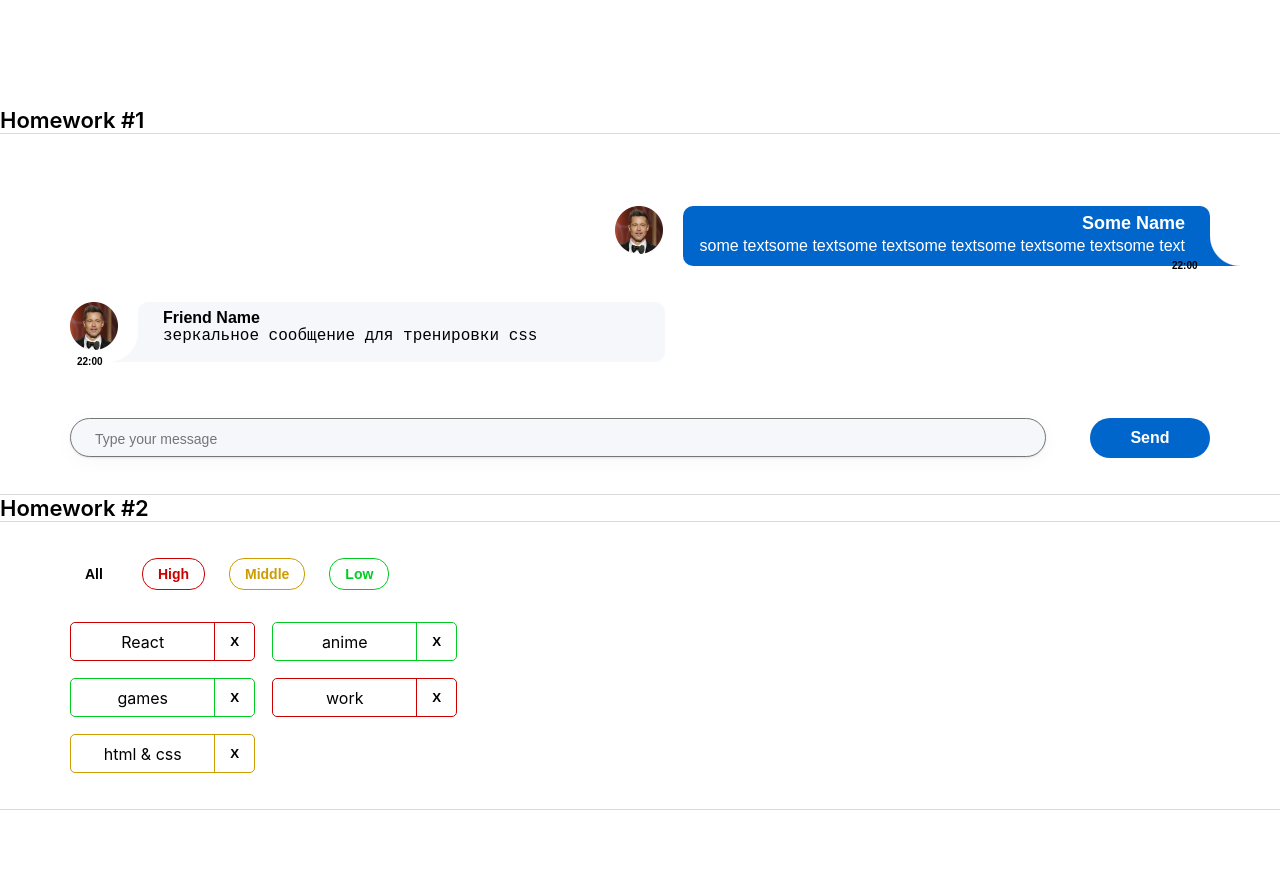
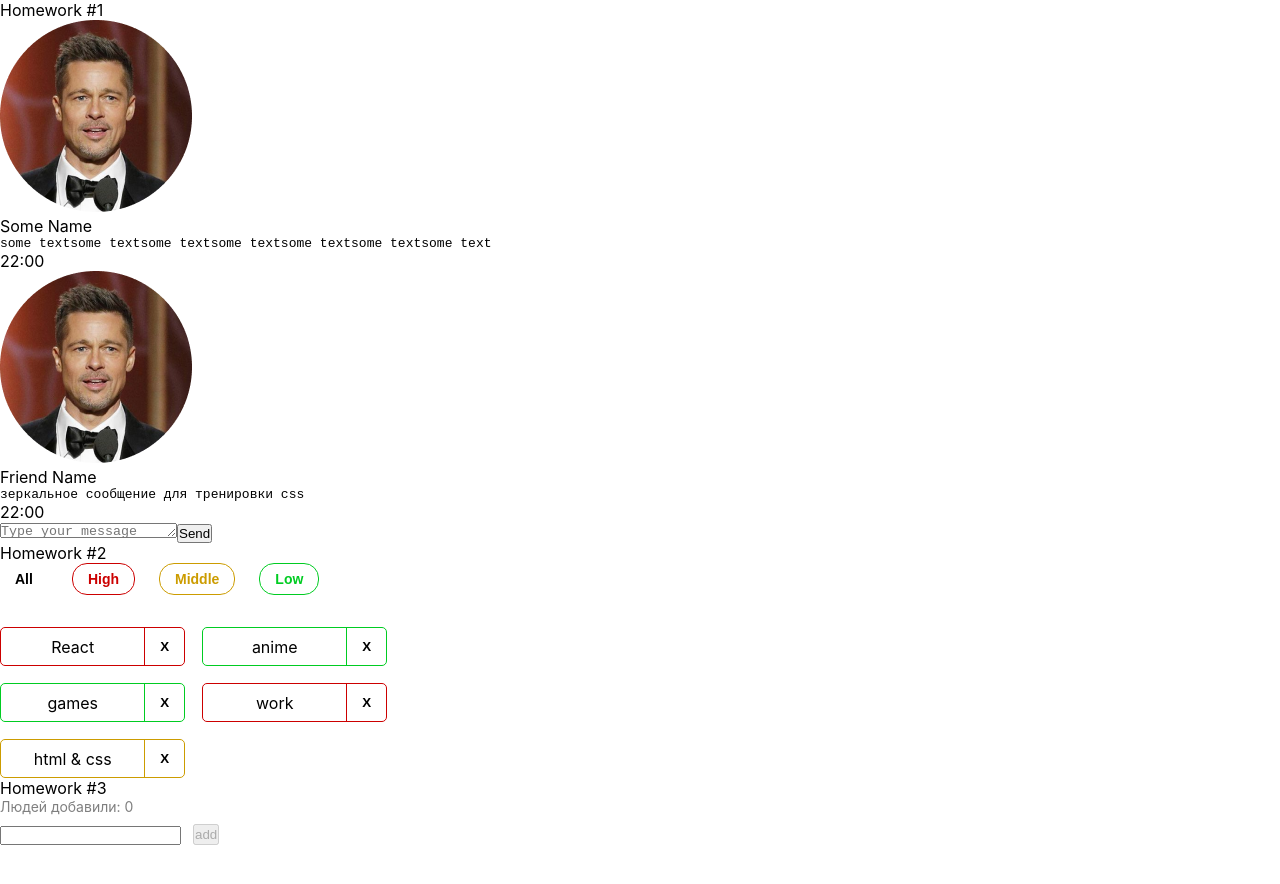
Before and after one commit to Emilo067/hws2-master, a React (Create React App) app: page /#/ in a window 1280 px wide. Shown: the top 884 px of the page. After the commit the page ends 845 px from the top, so only its background shows below. Built offline with nearby package versions, Linux system fonts and the light colour scheme.

Commit message:
Hometask 3

```diff
--- a/src/s1-main/App.module.css
+++ b/src/s1-main/App.module.css
@@ -1,28 +1,11 @@
 .App {
     --header_height: 60px;
-    /*display: flex;*/
-    /*flex-direction: column;*/
-    /*justify-content: center;*/
-    /*align-items: center;*/
-    min-height: 100vh;
-    /*gap: 37px;*/
-    /*max-width: 1140px;*/
-    /*margin: 0 auto;*/
-    padding-top: 107px;
-    padding-bottom: 134px;
 }
 
 .hw {
-    border-bottom: 1px solid #D9D9D9;
-    border-top: 1px solid #D9D9D9;
-    /*min-width: 1200px;*/
-    padding: 36px 70px;
+
 }
 
 .hwTitle {
-    color: #000;
-    font-size: 22px;
-    font-style: normal;
-    font-weight: 600;
-    line-height: normal;
+
 }
--- a/src/s1-main/App.tsx
+++ b/src/s1-main/App.tsx
@@ -2,6 +2,7 @@
 import s from './App.module.css'
 import HW1 from '../s2-homeworks/hw01/HW1'
 import HW2 from "../s2-homeworks/hw02/HW2";
+import HW3 from "../s2-homeworks/hw03/HW3";
 
 function App() {
     return (
@@ -9,7 +10,7 @@
             <HW1/>
             {/*раскомментировать по ходу выполнения*/}
             <HW2/>
-            {/*<HW3/>*/}
+            <HW3/>
             {/*<HW4/>*/}
 
             {/*при выполнении дз 5 и более - закомментировать здесь дз 1-4, так как они есть внутри дз 5*/}
--- a/src/s2-homeworks/hw01/friend-message/FriendMessage.module.css
+++ b/src/s2-homeworks/hw01/friend-message/FriendMessage.module.css
@@ -1,63 +1,31 @@
 .friendMessage {
-    position: relative;
-    margin-top: 36px;
+
 }
 
 .friendImageAndText {
-    display: flex;
-    gap: 20px;
+
 }
 
 .friendImageAndText img {
-    width: 48px;
-    height: 48px;
+
 }
 
 .friendText {
-    position: relative;
-    background-color: #F5F7FB;
-    width: 527px;
-    height: 60px;
-    border-radius: 10px 10px 10px 0;
-    padding: 7px 0 8px 25px;
+
 }
 
 .friendText:after {
-    content: "";
-    position: absolute;
-    bottom: 0;
-    right: 100%;
-    display: block;
-    width: 30px;
-    height: 30px;
-    background: radial-gradient(60px at top left, transparent 49%, #F5F7FB 51%) no-repeat right bottom;
+
 }
 
 .friendName {
-    color: #000;
-    font-family: 'Montserrat', sans-serif;
-    font-size: 16px;
-    font-style: normal;
-    font-weight: 600;
-    line-height: normal;
+
 }
 
 .friendMessageText {
-    color: #000;
-    font-size: 16px;
-    font-style: normal;
-    font-weight: 400;
-    line-height: normal;
+
 }
 
 .friendTime {
-    color: #000;
-    font-size: 10px;
-    font-family: 'Montserrat', sans-serif;
-    font-style: normal;
-    font-weight: 600;
-    line-height: normal;
-    position: absolute;
-    left: 7px;
-    top: 54px;
+
 }
--- a/src/s2-homeworks/hw01/message-sender/MessageSender.module.css
+++ b/src/s2-homeworks/hw01/message-sender/MessageSender.module.css
@@ -1,38 +1,13 @@
 .sendForm {
-    display: flex;
-    margin-top: 56px;
+
 }
 
 .textarea {
-    border-radius: 20px;
-    background: #F5F7FB;
-    box-shadow: 0 1px 2px 0 rgba(29, 33, 38, 0.10), 0 5px 20px 0 rgba(29, 33, 38, 0.03);
-    width: 976px;
-    height: 40px;
-    color: rgba(0, 0, 0, 0.60);
-    font-family: 'Montserrat', sans-serif;
-    font-size: 14px;
-    font-style: normal;
-    font-weight: 400;
-    line-height: normal;
-    padding: 12px 0 11px 24px;
-    resize: none;
-    overflow: hidden;
+
 }
 
 .button {
-    font-family: 'Montserrat', sans-serif;
-    width: 120px;
-    height: 40px;
-    border-radius: 20px;
-    background: #06C;
-    color: #FFF;
-    font-size: 16px;
-    font-style: normal;
-    font-weight: 600;
-    line-height: normal;
-    border: none;
-    margin-left: 44px;
+
 }
 
 .button:hover {
--- a/src/s2-homeworks/hw01/message/Message.module.css
+++ b/src/s2-homeworks/hw01/message/Message.module.css
@@ -1,71 +1,31 @@
 .message {
-    /*display: flex;*/
-    /*justify-content: flex-end;*/
-    /*flex-direction: column;*/
-    /*gap: 47px;*/
-    position: relative;
-    margin-top: 36px;
+
 }
 
 .imageAndText {
-    display: flex;
-    justify-content: flex-end;
-    gap: 20px;
+
 }
 
 .imageAndText img {
-    width: 48px;
-    height: 48px;
+
 }
 
 .text {
-    position: relative;
-    background-color: #06C;
-    width: 527px;
-    height: 60px;
-    border-radius: 10px 10px 0 10px;
-    padding: 7px 25px 8px 0;
-    text-align: right;
+
 }
 
 .text:after {
-    content: "";
-    position: absolute;
-    bottom: 0;
-    left: 100%;
-    display: block;
-    width: 30px;
-    height: 30px;
-    background: radial-gradient(60px at top right, transparent 49%, #06C 51%) no-repeat right bottom;
+
 }
 
 .name {
-    color: #FFF;
-    font-size: 18px;
-    font-family: 'Montserrat', sans-serif;
-    font-style: normal;
-    font-weight: 600;
-    line-height: normal;
-    margin-bottom: 3px;
+
 }
 
 .messageText {
-    color: #FFF;
-    font-size: 16px;
-    font-style: normal;
-    font-weight: 400;
-    line-height: normal;
-    font-family: 'Montserrat', sans-serif;
+
 }
 
 .time {
-    color: #000;
-    font-family: 'Montserrat', sans-serif;
-    font-size: 10px;
-    font-style: normal;
-    font-weight: 600;
-    line-height: normal;
-    position: absolute;
-    left: 1102px;
-    top: 54px;
+
 }
--- a/src/s2-homeworks/hw03/Greeting.module.css
+++ b/src/s2-homeworks/hw03/Greeting.module.css
@@ -2,6 +2,8 @@
 }
 
 .inputAndButtonContainer {
+    display: flex;
+    gap: 12px;
 }
 
 .error {
@@ -29,6 +31,10 @@
 }
 
 .text {
+    color: rgba(0, 0, 0, 0.50);
+    font-size: 14px;
+    font-weight: 400;
+    margin-bottom: 9px;
 }
 
 .greeting {
--- a/src/s2-homeworks/hw03/Greeting.tsx
+++ b/src/s2-homeworks/hw03/Greeting.tsx
@@ -2,14 +2,14 @@
 import s from './Greeting.module.css'
 
 type GreetingPropsType = {
-    name: any // need to fix any
-    setNameCallback: any // need to fix any
-    addUser: any // need to fix any
-    onBlur: any // need to fix any
-    onEnter: any // need to fix any
-    error: any // need to fix any
-    totalUsers: any // need to fix any
-    lastUserName?: any // need to fix any
+    name: string // need to fix any
+    setNameCallback: (e: ChangeEvent<HTMLInputElement>)=>void // need to fix any
+    addUser: ()=>void // need to fix any
+    onBlur: ()=>void // need to fix any
+    onEnter: (e: KeyboardEvent<HTMLInputElement>)=>void // need to fix any
+    error: string // need to fix any
+    totalUsers: number // need to fix any
+    lastUserName?: string // need to fix any
 }
 
 // презентационная компонента (для верстальщика)
@@ -25,7 +25,7 @@
         lastUserName,
     } // деструктуризация пропсов
 ) => {
-    const inputClass = s.errorInput // need to fix with (?:)
+    const inputClass = error ? s.errorInput : s.input // need to fix with (?:)
 
     return (
         <div id={'hw3-form'} className={s.greetingForm}>
--- a/src/s2-homeworks/hw03/GreetingContainer.tsx
+++ b/src/s2-homeworks/hw03/GreetingContainer.tsx
@@ -3,18 +3,31 @@
 import { UserType } from './HW3'
 
 type GreetingContainerPropsType = {
-    users: any // need to fix any
-    addUserCallback: any // need to fix any
+    users: UserType[] // need to fix any
+    addUserCallback: (name: string)=>void // need to fix any
 }
 
-export const pureAddUser = (name: any, setError: any, setName: any, addUserCallback: any) => {
+export const pureAddUser = (name: string, setError: (error: string)=>void, setName: (name: string)=>void, addUserCallback: (name: string)=>void) => {
     // если имя пустое - показать ошибку, иначе - добавить юзера и очистить инпут
+    if(name.trim()==='') {
+        setError('Ошибка! Введите имя!')
+    } else {
+        addUserCallback(name)
+        setName('')
+    }
 }
 
-export const pureOnBlur = (name: any, setError: any) => { // если имя пустое - показать ошибку
+export const pureOnBlur = (name: string, setError: (name: string)=>void) => { // если имя пустое - показать ошибку
+
+    if(name.trim() === '') {
+        setError('Ошибка! Введите имя!')
+    }
 }
 
-export const pureOnEnter = (e: any, addUser: any) => { // если нажата кнопка Enter - добавить
+export const pureOnEnter = (e: KeyboardEvent<HTMLInputElement>, addUser: ()=>void) => { // если нажата кнопка Enter - добавить
+    if(e.key === 'Enter') {
+        addUser()
+    }
 }
 
 // более простой и понятный для новичков
@@ -26,11 +39,11 @@
     addUserCallback,
 }) => {
     // деструктуризация пропсов
-    const [name, setName] = useState<any>('') // need to fix any
-    const [error, setError] = useState<any>('') // need to fix any
+    const [name, setName] = useState<string>('') // need to fix any
+    const [error, setError] = useState<string>('') // need to fix any
 
-    const setNameCallback = (e: any) => { // need to fix any
-        setName('some name') // need to fix
+    const setNameCallback = (e: ChangeEvent<HTMLInputElement>) => { // need to fix any
+        setName(e.currentTarget.value) // need to fix
 
         error && setError('')
     }
@@ -42,12 +55,12 @@
         pureOnBlur(name, setError)
     }
 
-    const onEnter = (e: any) => {
+    const onEnter = (e: KeyboardEvent<HTMLInputElement>) => {
         pureOnEnter(e, addUser)
     }
 
-    const totalUsers = 0 // need to fix
-    const lastUserName = 'some name' // need to fix
+    const totalUsers = users.length // need to fix
+    const lastUserName = users.length ? users[users.length-1].name : '' // need to fix
 
     return (
         <Greeting
--- a/src/s2-homeworks/hw03/HW3.tsx
+++ b/src/s2-homeworks/hw03/HW3.tsx
@@ -4,35 +4,36 @@
 import GreetingContainer from './GreetingContainer'
 
 /*
-* 1 - описать тип UserType
-* 2 - указать нужный тип в useState с users
-* 3 - дописать типы и логику функции pureAddUserCallback и проверить её тестами
-* 4 - в файле GreetingContainer.tsx дописать типизацию пропсов
-* 5 - в файле GreetingContainer.tsx указать нужные типы в useState с name и error
-* 6 - в файле GreetingContainer.tsx дописать тип и логику функции setNameCallback
-* 7 - в файле GreetingContainer.tsx дописать логику функций pureAddUser, pureOnBlur, pureOnEnter и проверить их тестами
-* 8 - в файле GreetingContainer.tsx вычислить количество добавленных и имя последнего (totalUsers, lastUserName)
-* 9 - в файле Greeting.tsx дописать типизацию пропсов
-* 10 - в файле Greeting.tsx вычислить inputClass в зависимости от наличия ошибки
+* 1 - описать тип UserType+
+* 2 - указать нужный тип в useState с users+
+* 3 - дописать типы и логику функции pureAddUserCallback и проверить её тестами+
+* 4 - в файле GreetingContainer.tsx дописать типизацию пропсов+
+* 5 - в файле GreetingContainer.tsx указать нужные типы в useState с name и error+
+* 6 - в файле GreetingContainer.tsx дописать тип и логику функции setNameCallback+
+* 7 - в файле GreetingContainer.tsx дописать логику функций pureAddUser, pureOnBlur, pureOnEnter и проверить их тестами+
+* 8 - в файле GreetingContainer.tsx вычислить количество добавленных и имя последнего (totalUsers, lastUserName)+
+* 9 - в файле Greeting.tsx дописать типизацию пропсов+
+* 10 - в файле Greeting.tsx вычислить inputClass в зависимости от наличия ошибки+
 * 11 - сделать стили в соответствии с дизайном
 * */
 
 // types
 export type UserType = {
-    _id: any // need to fix any
-    name: any // need to fix any
+    _id: string // need to fix any
+    name: string // need to fix any
 }
 
-export const pureAddUserCallback = (name: any, setUsers: any, users: any) => { // need to fix any
+export const pureAddUserCallback = (name: string, setUsers: (users: UserType[])=>void, users: UserType[]) => { // need to fix any
     const user = { // need to fix
+        _id: v1(), name
     }
     setUsers([...users, user])
 }
 
 const HW3 = () => {
-    const [users, setUsers] = useState<any>([]) // need to fix any
+    const [users, setUsers] = useState<UserType[]>([]) // need to fix any
 
-    const addUserCallback = (name: any) => { // need to fix any
+    const addUserCallback = (name: string) => { // need to fix any
         pureAddUserCallback(name, setUsers, users)
     }
 
```
